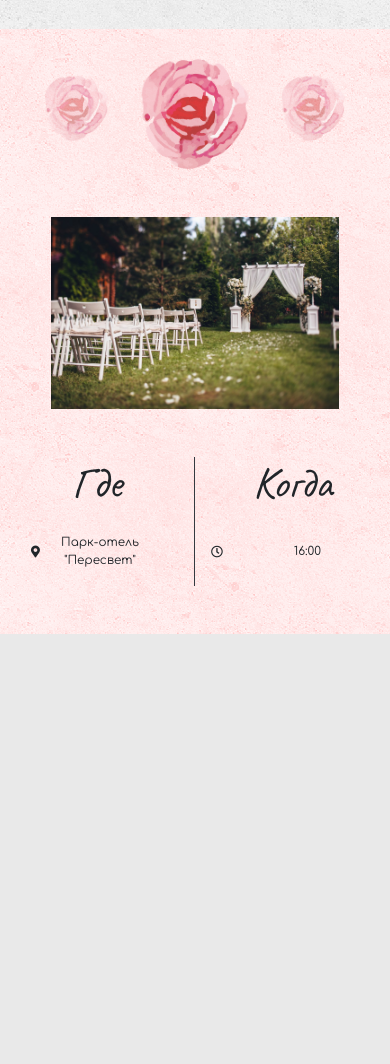
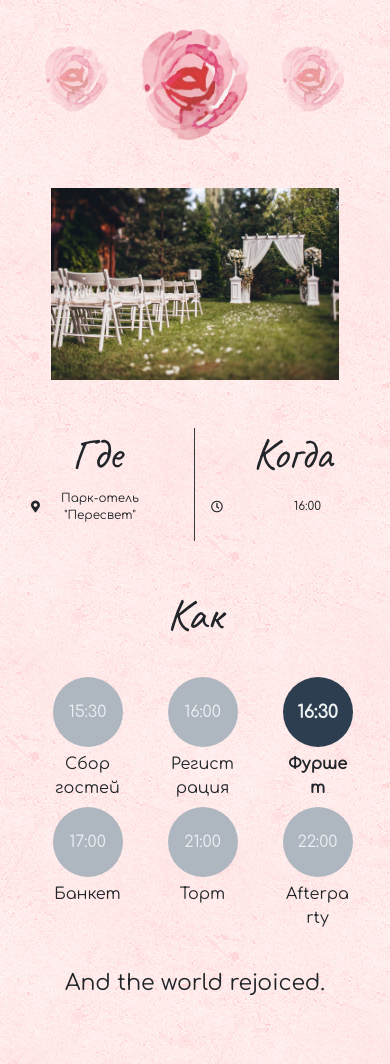
Before and after one commit to Taguaje/wedding, a Django app: page / in a window 390 px wide. Shown: the part 4924-5988 px from the top of the page. Before the commit the page ends 5558 px from the top, so only its background shows below. Run offline with Django 3.2, Linux system fonts and the light colour scheme; some libraries are stand-ins or nearby versions; some web fonts are replaced.

Commit message:
timeline how

```diff
--- /dev/null
+++ b/invitation/static/invitation/css/program-timeline.css
@@ -0,0 +1,263 @@
+
+h1 {
+    text-align: center;
+    height: 38px;
+    margin: 60px 0;
+}
+h1 span {
+    white-space: nowrap;
+}
+
+.flex-parent {
+    display: flex;
+    flex-direction: column;
+    justify-content: center;
+    align-items: center;
+    width: 100%;
+    height: 100%;
+}
+
+.input-flex-container {
+    display: flex;
+    justify-content: space-around;
+    align-items: center;
+    flex-wrap: wrap;
+    width: 80vw;
+    max-width: 1000px;
+    position: relative;
+    z-index: 0;
+    margin-left: calc((80vw - 25px) / 20);
+    margin-top: 130px;
+    font-family: "Comfortaa", serif;
+}
+
+input {
+    width: 25px;
+    height: 25px;
+    background-color: #2C3E50;
+    position: relative;
+    border-radius: 50%;
+    display: block;
+    -moz-appearance: none;
+    -webkit-appearance: none;
+    appearance: none;
+    cursor: pointer;
+}
+input:focus {
+    outline: none;
+}
+input::before, input::after {
+    content: "";
+    display: block;
+    position: absolute;
+    z-index: -1;
+    top: 50%;
+    transform: translateY(-50%);
+    background-color: #2C3E50;
+    width: 6vw;
+    height: 5px;
+    max-width: 70px;
+}
+input::before {
+    left: calc(-4vw + 12.5px);
+}
+input::after {
+    right: calc(-4vw + 12.5px);
+}
+input:checked {
+    background-color: #2C3E50;
+}
+input:checked::before {
+    background-color: #2C3E50;
+}
+input:checked::after {
+    background-color: #AEB6BF;
+}
+input:checked ~ input, input:checked ~ input::before, input:checked ~ input::after {
+    background-color: #AEB6BF;
+}
+input:checked + .dot-info span {
+    font-size: 1.1em;
+    font-weight: bold;
+}
+
+.dot-info {
+    width: 25px;
+    height: 25px;
+    display: block;
+    visibility: hidden;
+    position: relative;
+    z-index: -1;
+    left: calc((((80vw - 25px) / 20) * -1) - 1px);
+}
+.dot-info span {
+    visibility: visible;
+    position: absolute;
+    font-size: 1em;
+}
+.dot-info span.year {
+    bottom: -40px;
+    left: 0;
+    transform: translateX(-70%);
+}
+.dot-info span.label {
+    top: -65px;
+    left: 0;
+    transform: rotateZ(-45deg);
+    word-wrap: break-word;
+    width: 70px;
+    text-indent: -10px;
+}
+
+#timeline-descriptions-wrapper {
+    width: 100%;
+    margin-top: 140px;
+    font-size: 22px;
+    font-weight: 400;
+    margin-left: calc((-80vw - 25px) / 20);
+}
+#timeline-descriptions-wrapper p {
+    margin-top: 0;
+    display: none;
+}
+
+input[data-description="1910"]:checked ~ #timeline-descriptions-wrapper p[data-description="1910"] {
+    display: block;
+}
+
+input[data-description="1920"]:checked ~ #timeline-descriptions-wrapper p[data-description="1920"] {
+    display: block;
+}
+
+input[data-description="1930"]:checked ~ #timeline-descriptions-wrapper p[data-description="1930"] {
+    display: block;
+}
+
+input[data-description="1940"]:checked ~ #timeline-descriptions-wrapper p[data-description="1940"] {
+    display: block;
+}
+
+input[data-description="1950"]:checked ~ #timeline-descriptions-wrapper p[data-description="1950"] {
+    display: block;
+}
+
+input[data-description="1960"]:checked ~ #timeline-descriptions-wrapper p[data-description="1960"] {
+    display: block;
+}
+
+input[data-description="1970"]:checked ~ #timeline-descriptions-wrapper p[data-description="1970"] {
+    display: block;
+}
+
+input[data-description="1980"]:checked ~ #timeline-descriptions-wrapper p[data-description="1980"] {
+    display: block;
+}
+
+input[data-description="1990"]:checked ~ #timeline-descriptions-wrapper p[data-description="1990"] {
+    display: block;
+}
+
+input[data-description="2000"]:checked ~ #timeline-descriptions-wrapper p[data-description="2000"] {
+    display: block;
+}
+
+@media (min-width: 1250px) {
+    .input-flex-container {
+        margin-left: 62.5px;
+    }
+
+    input::before {
+        left: -67.5px;
+    }
+    input::after {
+        right: -57.5px;
+    }
+
+    .dot-info {
+        left: calc((((1000px - 25px) / 20) * -1) - 1px);
+    }
+
+    #timeline-descriptions-wrapper {
+        margin-left: -37.5px;
+    }
+}
+@media (max-width: 630px) {
+    .flex-parent {
+        justify-content: initial;
+    }
+
+    .input-flex-container {
+        flex-wrap: wrap;
+        justify-content: center;
+        width: 400px;
+        height: auto;
+        margin-top: 5vh;
+        margin-left: 0;
+    }
+
+    input, .dot-info {
+        width: 70px;
+        height: 70px;
+        margin: 0 15px 60px !important;
+    }
+
+    input {
+        background-color: transparent !important;
+        z-index: 1;
+    }
+    input::before, input::after {
+        content: none;
+    }
+    input:checked + .dot-info {
+        background-color: #2C3E50;
+    }
+    input:checked + .dot-info span.year {
+        font-size: 1.1em;
+    }
+    input:checked + .dot-info span.label {
+        font-size: 1em;
+    }
+
+    .dot-info {
+        visibility: visible;
+        border-radius: 50%;
+        z-index: 0;
+        left: 0;
+        margin-left: -70px !important;
+        background-color: #AEB6BF;
+    }
+    .dot-info span.year {
+        top: 0;
+        left: 0;
+        transform: none;
+        width: 100%;
+        height: 100%;
+        display: flex;
+        justify-content: center;
+        align-items: center;
+        color: #ECF0F1;
+    }
+    .dot-info span.label {
+        top: calc(100% + 5px);
+        left: 50%;
+        transform: translateX(-50%);
+        text-indent: 0;
+        text-align: center;
+    }
+
+    #timeline-descriptions-wrapper {
+        margin-top: 30px;
+        margin-left: 0;
+        text-align: center;
+    }
+}
+@media (max-width: 480px) {
+    .input-flex-container {
+        width: 470px;
+    }
+}
+@media (max-width: 400px) {
+    .input-flex-container {
+        width: 390px;
+    }
+}
--- a/invitation/templates/invitation/home.html
+++ b/invitation/templates/invitation/home.html
@@ -8,6 +8,7 @@
     <link rel="stylesheet" href="{% static "invitation/css/flipclock.css" %}">
     <link rel="stylesheet" href="{% static "invitation/css/flipclock-resposive.css" %}">
     <link rel="stylesheet" href="{% static "invitation/css/timeline-lovestory.css" %}">
+    <link rel="stylesheet" href="{% static "invitation/css/program-timeline.css" %}">
     <link rel="stylesheet" href="{% static "invitation/css/main.css" %}">
     <link rel="stylesheet" href="{% static "invitation/css/navbar.css" %}">
     <link rel="stylesheet" href="{% static "bootstrap/css/bootstrap.css" %}">
@@ -234,8 +235,55 @@
                     </div>
                 </div>
             </div>
+            <div class="row m-auto pt-5 text-center">
+                <div class="row m-auto">
+                    <h1 class="title">Как</h1>
+                </div>
+                <div class="input-flex-container">
+                    <input type="radio" name="timeline-dot" data-description="1910">
+                    <div class="dot-info" data-description="1910">
+                        <span class="year">15:30</span>
+                        <span class="label">Сбор гостей</span>
+                    </div>
+                    <input type="radio" name="timeline-dot" data-description="1920">
+                    <div class="dot-info" data-description="1920">
+                        <span class="year">16:00</span>
+                        <span class="label">Регистрация</span>
+                    </div>
+                    <input type="radio" name="timeline-dot" data-description="1930" checked>
+                    <div class="dot-info" data-description="1930">
+                        <span class="year">16:30</span>
+                        <span class="label">Фуршет</span>
+                    </div>
+                    <input type="radio" name="timeline-dot" data-description="1940">
+                    <div class="dot-info" data-description="1940">
+                        <span class="year">17:00</span>
+                        <span class="label">Банкет</span>
+                    </div>
+                    <input type="radio" name="timeline-dot" data-description="1950">
+                    <div class="dot-info" data-description="1950">
+                        <span class="year">21:00</span>
+                        <span class="label">Торт</span>
+                    </div>
+                    <input type="radio" name="timeline-dot" data-description="1960">
+                    <div class="dot-info" data-description="1960">
+                        <span class="year">22:00</span>
+                        <span class="label">Afterparty</span>
+                    </div>
+                    <div id="timeline-descriptions-wrapper">
+                        <p data-description="1910">And future Call of Duty players would thank them.</p>
+                        <p data-description="1920">Because every kid should get to be Tarzan for a day.</p>
+                        <p data-description="1930">And the world rejoiced.</p>
+                        <p data-description="1940">Because building roads is inconvenient.</p>
+                        <p data-description="1950">Ain’t nobody got time to rake.</p>
+                        <p data-description="1960">Because paper currency is for noobs.</p>
+                    </div>
+                </div>
+            </div>
         </div>
     </div>
+
+
 </div>
 </body>
 <script type="text/javascript">
```
